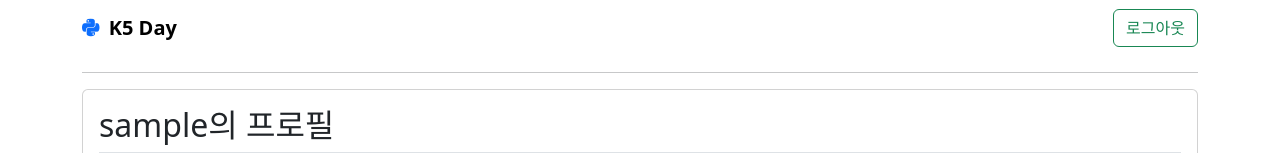
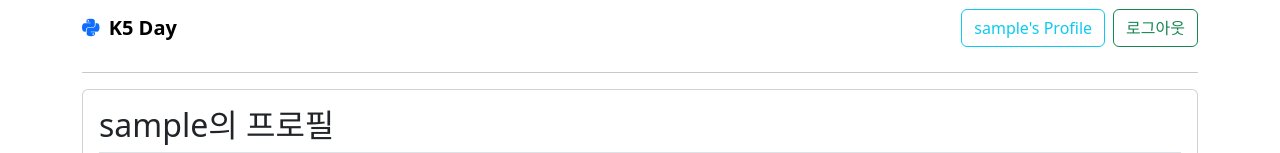
Before and after one commit to netsus/k5_day, a Django app: page /accounts/profile/ in a window 1280 px wide. Shown: the top 153 px of the page. Run offline with Django 4.2, Linux system fonts and the light colour scheme; the visitor is signed in with stand-in values (Sample User, id 1); some libraries are stand-ins or nearby versions.

Commit message:
프로필 바로가기 기능 생성

```diff
--- a/templates/base.html
+++ b/templates/base.html
@@ -35,6 +35,7 @@
 
 
                     {% if user.is_authenticated %}
+                            <a href="{% url "accounts:profile" %}" class="btn btn-outline-info rounded">{{ user }}'s Profile</a>
                             <a href="{% url "accounts:logout" %}" class="btn btn-outline-success">로그아웃</a>
                     {% else %}
                         {% url 'accounts:login' as login_path %}
```
